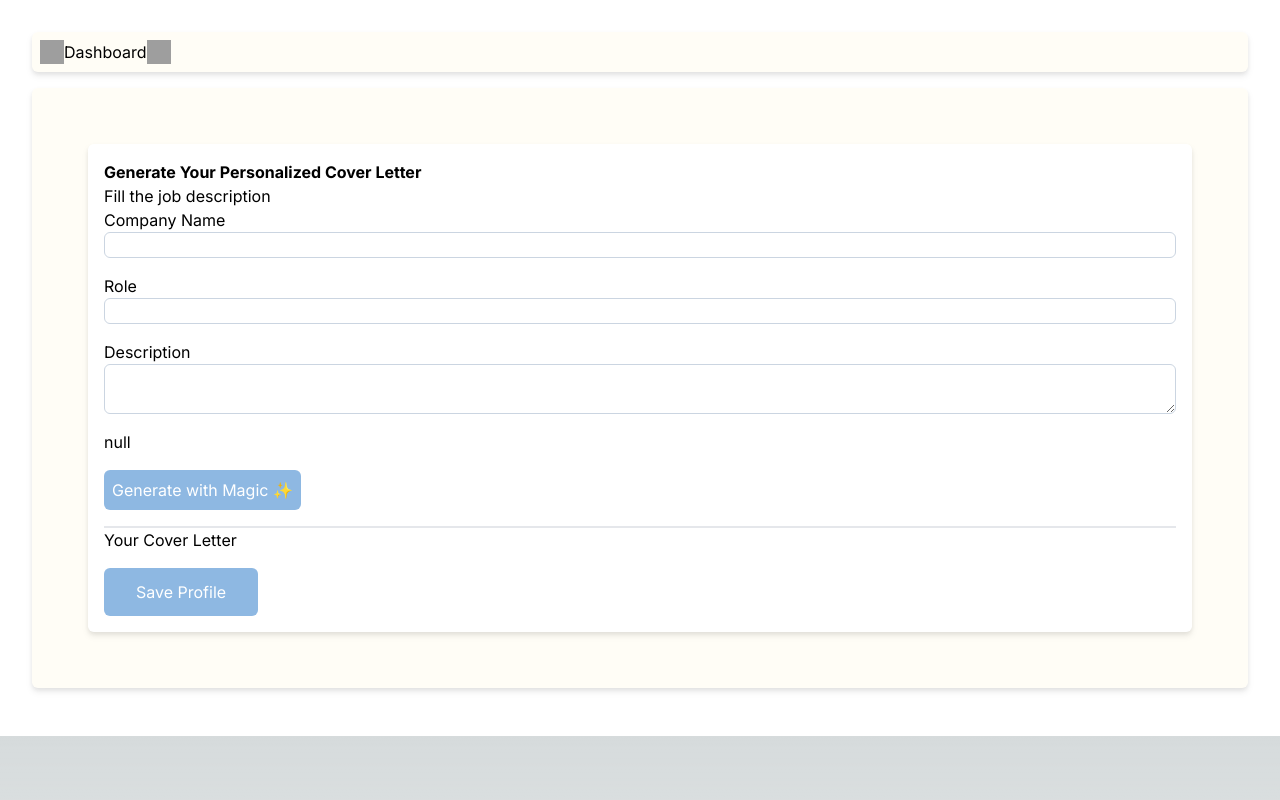
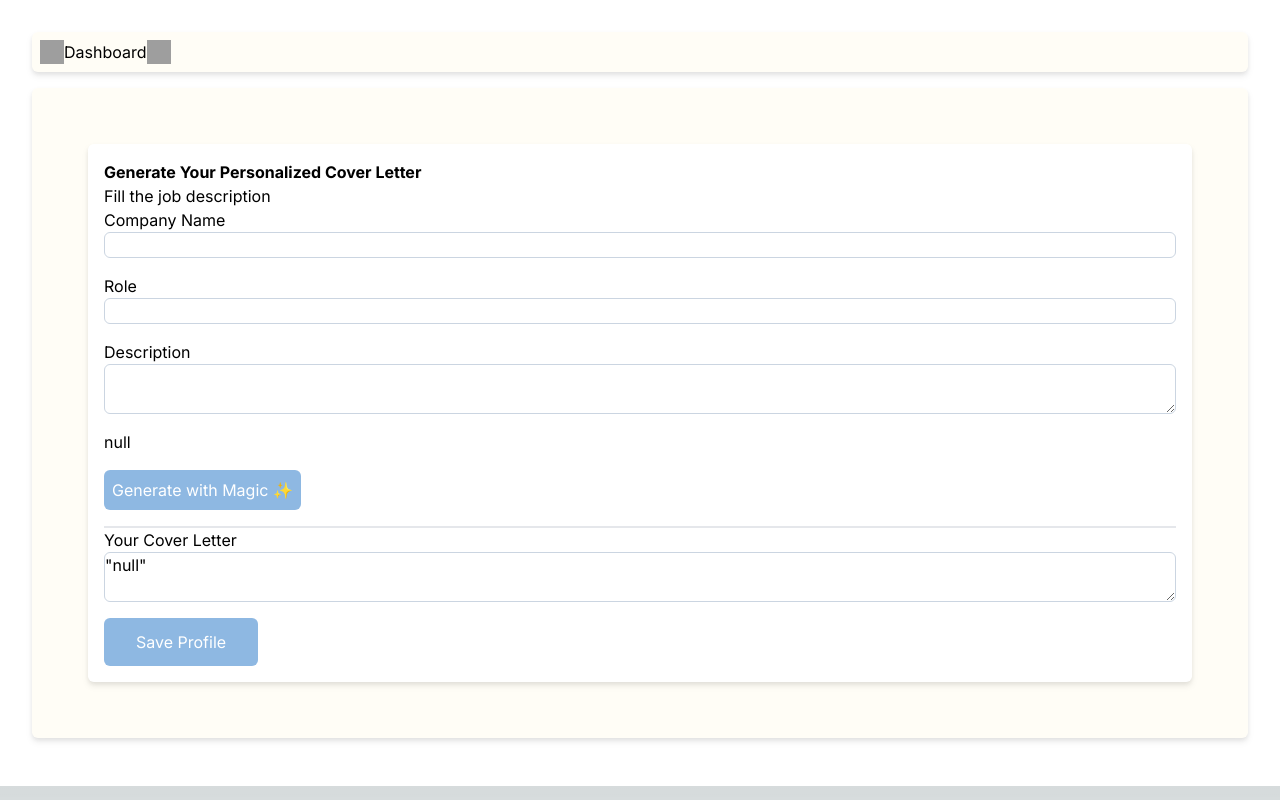
Before and after one commit to harryakbar/jobbuddy-webapp, a Next.js app: page /dashboard in a window 1280 px wide. Built offline with nearby package versions, Linux system fonts and the light colour scheme; grey boxes are pictures that could not be loaded.

Commit message:
update key

```diff
--- a/app/dashboard/page.js
+++ b/app/dashboard/page.js
@@ -20,7 +20,7 @@ const Container = (props) => {
 };
 
 const Input = (props) => {
-  const { label, type, onChange } = props;
+  const { label, type, onChange, value } = props;
   const isTextArea = type === "textarea";
 
   if (isTextArea) {
@@ -30,6 +30,7 @@ const Input = (props) => {
         <textarea
           onChange={onChange}
           type={type}
+          value={JSON.stringify(value)}
           className="border border-slate-300 rounded-md"
         />
       </div>
@@ -61,6 +62,10 @@ const FormConfig = {
   job_description: {
     label: "Description",
     type: "textarea",
+  },
+  cover_letter_result: {
+    label: "Your Cover Letter",
+    type: "textarea",
   }
 };
 
@@ -70,7 +75,7 @@ export default function Dashboard() {
 
   const handleClick = async () => {
     const configuration = new Configuration({
-      apiKey: "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",
+      apiKey: "null",
     });
     const openai = new OpenAIApi(configuration);
 
@@ -153,9 +158,15 @@ export default function Dashboard() {
 
             <div className="border mt-4" />
 
-            <div className="flex row items-center">
-              <span>Your Cover Letter</span>
-            </div>
+            <Input
+                label={FormConfig.cover_letter_result.label}
+                type={FormConfig.cover_letter_result.type}
+                value={JSON.stringify(response)}
+                onChange={(event) => {
+                  event.preventDefault();
+                  setDescription(event.target.value);
+                }}
+              />
             <input
               type="submit"
               className="mt-4 rounded-md text-white px-4 sm:px-8 py-2 sm:py-3 bg-[#8EB8E2] cursor-pointer"
```
